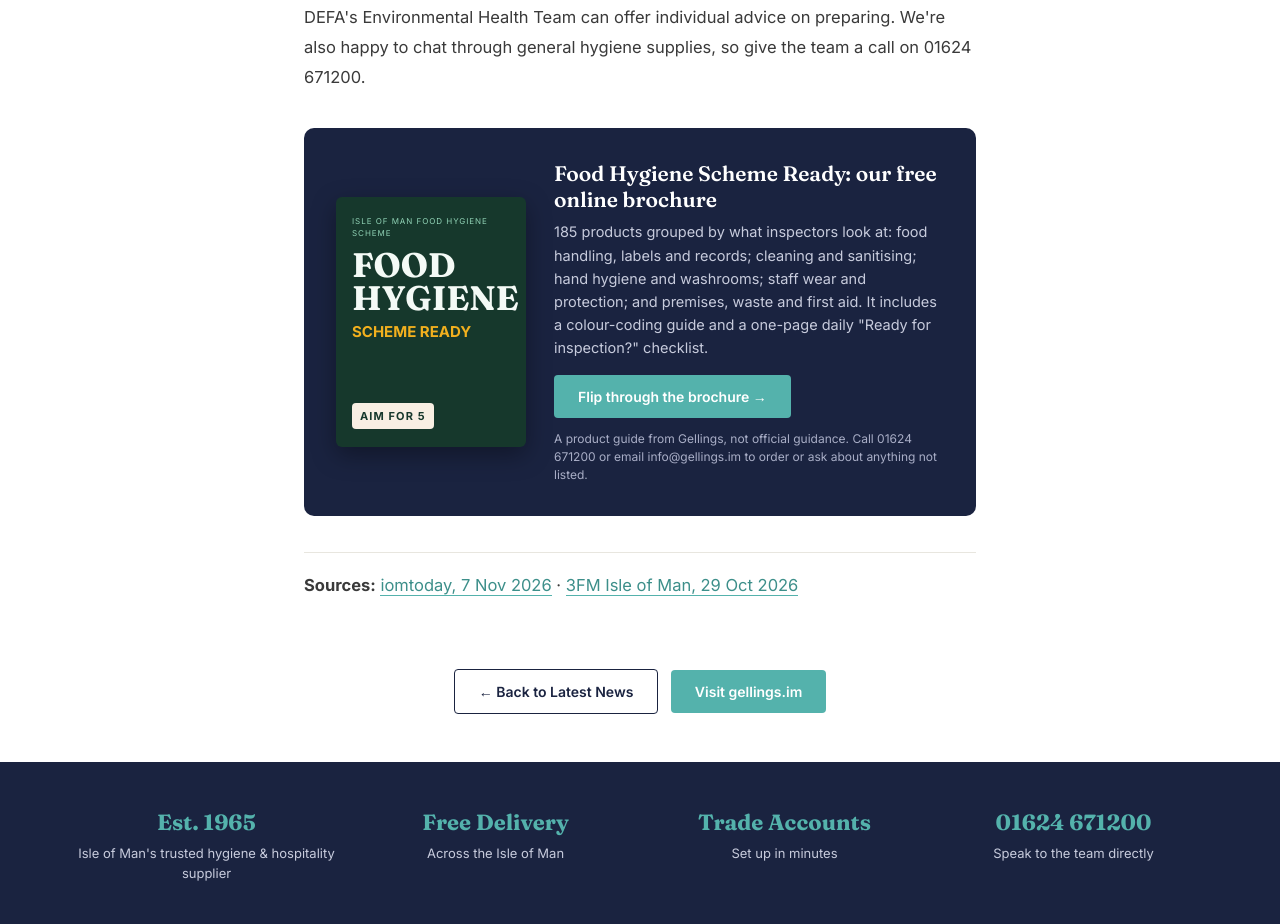
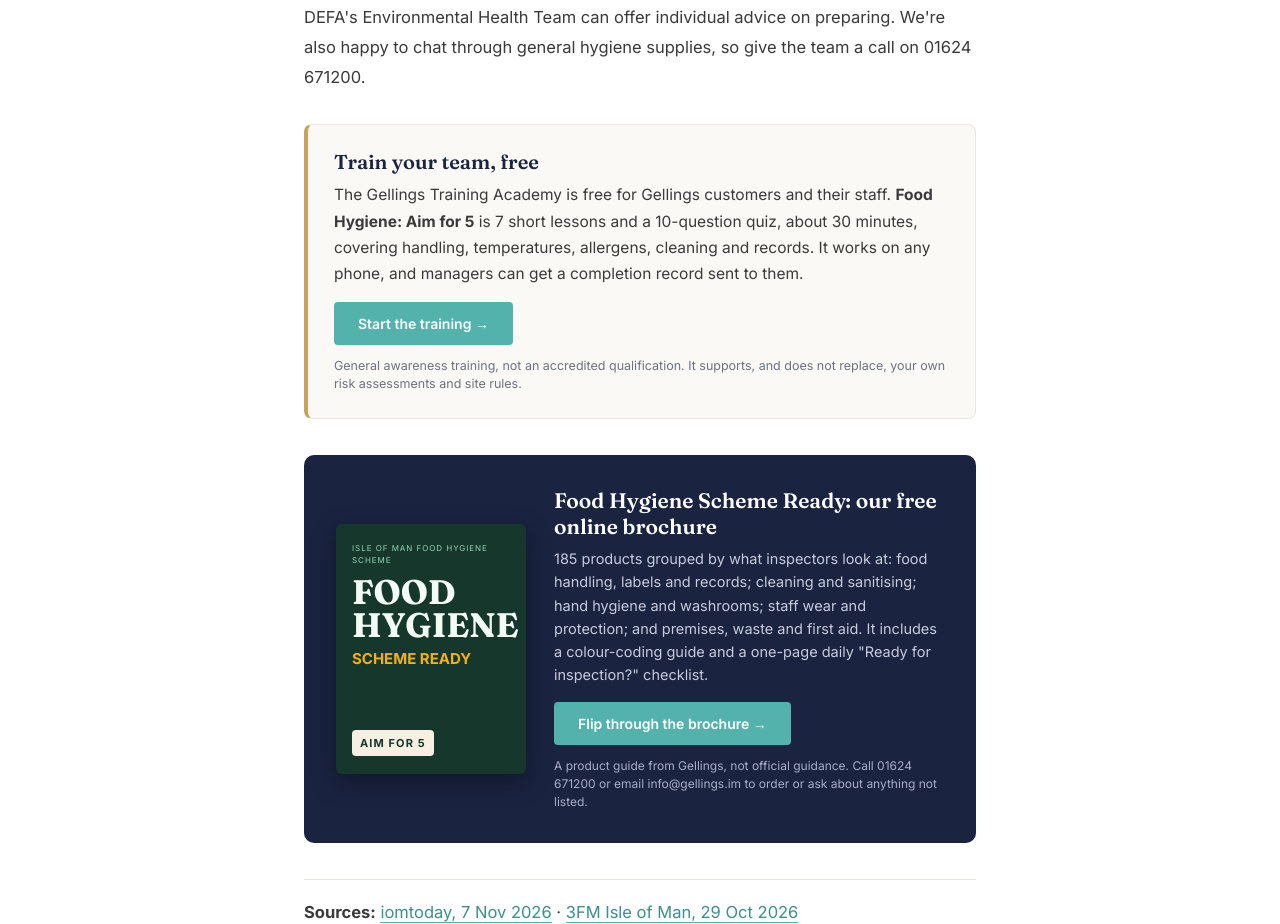
Before and after one commit to Johno78/latest-news, a plain HTML site: page food-hygiene-ratings/index.html in a window 1280 px wide. Shown: the part 1159-2083 px from the top of the page. Drawn offline with Linux system fonts and the light colour scheme.

Commit message:
Article: add link to Gellings Training Academy
Co-Authored-By: Claude Sonnet 5.5 <noreply@anthropic.com>
Claude-Session: https://claude.ai/code/session_01RkHzSRZY6ZpdkjhGsRwZSZ

```diff
--- a/food-hygiene-ratings/index.html
+++ b/food-hygiene-ratings/index.html
@@ -55,6 +55,10 @@
   .checklist li:first-child{border-top:0;}
   .checklist li::before{content:"";flex:0 0 20px;height:20px;margin-top:2px;border:2px solid var(--teal);border-radius:4px;}
 
+  .training{background:var(--cream);border:1px solid var(--border);border-left:4px solid var(--brass);border-radius:8px;padding:24px 26px;margin:32px 0;}
+  .training h2{margin:0 0 8px;font-size:20px;}
+  .training p{font-size:15.5px;line-height:1.7;margin-bottom:14px;}
+  .training small{display:block;font-size:12.5px;color:var(--grey);line-height:1.5;margin-top:12px;}
   .brochure{background:var(--navy);color:#fff;border-radius:10px;padding:32px;margin:36px 0;display:flex;gap:24px;align-items:center;justify-content:space-between;flex-wrap:wrap;}
   .brochure{flex-wrap:nowrap;align-items:center;gap:28px;}@media(max-width:640px){.brochure{flex-direction:column;align-items:flex-start;}}
   .brochure .cover{width:190px;height:250px;flex:0 0 190px;border-radius:6px;box-shadow:0 8px 24px rgba(0,0,0,.35);background:#16382c;padding:18px 16px;display:flex;flex-direction:column;justify-content:flex-start;}
@@ -140,6 +144,13 @@
 
   <p>DEFA's Environmental Health Team can offer individual advice on preparing. We're also happy to chat through general hygiene supplies, so give the team a call on 01624 671200.</p>
 
+  <div class="training">
+    <h2>Train your team, free</h2>
+    <p>The Gellings Training Academy is free for Gellings customers and their staff. <strong>Food Hygiene: Aim for 5</strong> is 7 short lessons and a 10-question quiz, about 30 minutes, covering handling, temperatures, allergens, cleaning and records. It works on any phone, and managers can get a completion record sent to them.</p>
+    <a class="btn" href="https://johno78.github.io/Training-portal/" target="_blank" rel="noopener">Start the training →</a>
+    <small>General awareness training, not an accredited qualification. It supports, and does not replace, your own risk assessments and site rules.</small>
+  </div>
+
   <div class="brochure">
     <div class="cover" aria-hidden="true"><small>ISLE OF MAN FOOD HYGIENE SCHEME</small><b>FOOD<br>HYGIENE</b><i>SCHEME READY</i><span>AIM FOR 5</span></div>
     <div class="b-text">
```
